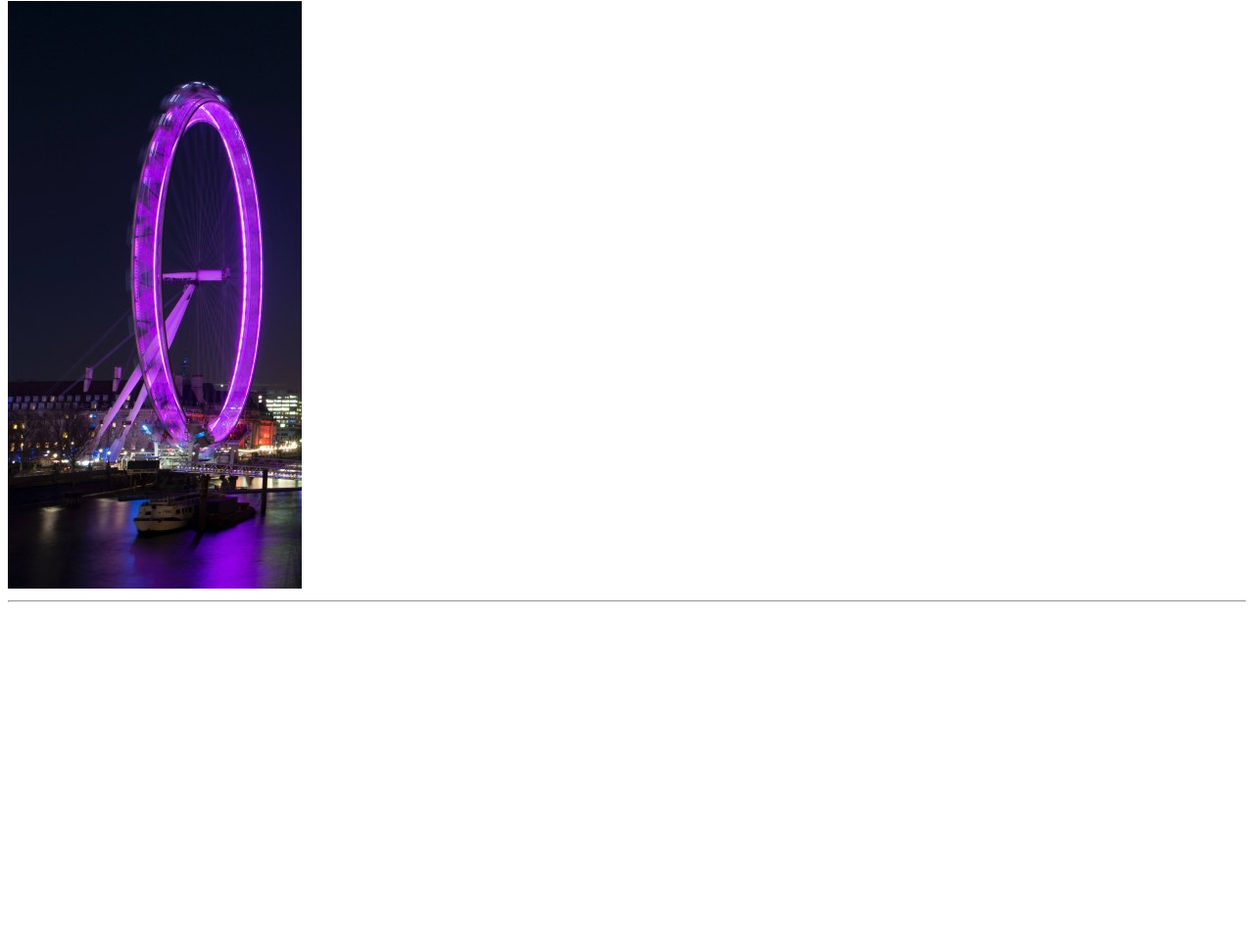
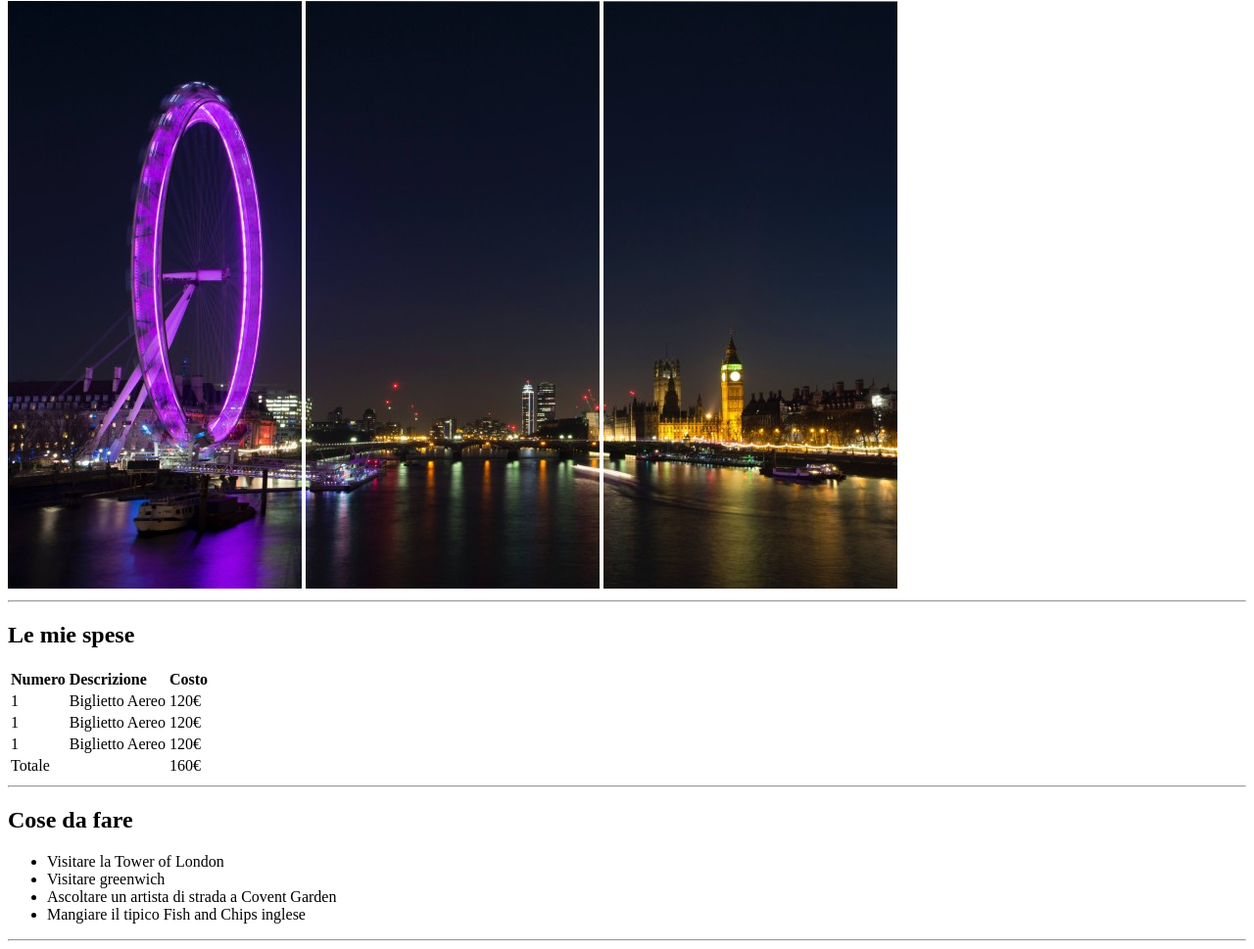
Before and after one commit to RuggeroCoco/html-london-trip, a plain HTML site: page index.html in a window 1280 px wide. Shown: the part 79-1048 px from the top of the page at 98% size. Before the commit the page ends 800 px from the top, so only its background shows below. Drawn offline with Linux system fonts and the light colour scheme.

Commit message:
second commit

```diff
--- a/index.html
+++ b/index.html
@@ -11,7 +11,46 @@
     <header>
         <h1>Il mio viaggio a Londra</h1>
         <img src="assets/image-title-1.jpg" alt="title pictures">
+        <img src="assets/image-title-2.jpg" alt="title pictures">
+        <img src="assets/image-title-3.jpg" alt="title pictures">
         <hr>
     </header>
+    <h2>Le mie spese</h2>
+    <table>
+        <tr>
+            <td> <strong>Numero</strong> </td>
+            <td> <strong>Descrizione</strong> </td>
+            <td> <strong>Costo</strong> </td>
+        </tr>
+        <tr>
+            <td>1</td>
+            <td>Biglietto Aereo</td>
+            <td>120€</td>
+        </tr>
+        <tr>
+            <td>1</td>
+            <td>Biglietto Aereo</td>
+            <td>120€</td>
+        </tr>
+        <tr>
+            <td>1</td>
+            <td>Biglietto Aereo</td>
+            <td>120€</td>
+        </tr>
+        <tr>
+            <td>Totale</td>
+            <td></td>
+            <td>160€</td>
+        </tr>
+    </table>
+    <hr>
+    <h2>Cose da fare</h2>
+    <ul>
+        <li>Visitare la Tower of London</li>
+        <li>Visitare greenwich</li>
+        <li>Ascoltare un artista di strada a Covent Garden</li>
+        <li>Mangiare il tipico Fish and Chips inglese</li>
+    </ul>
+    <hr>
 </body>
 </html>
```
